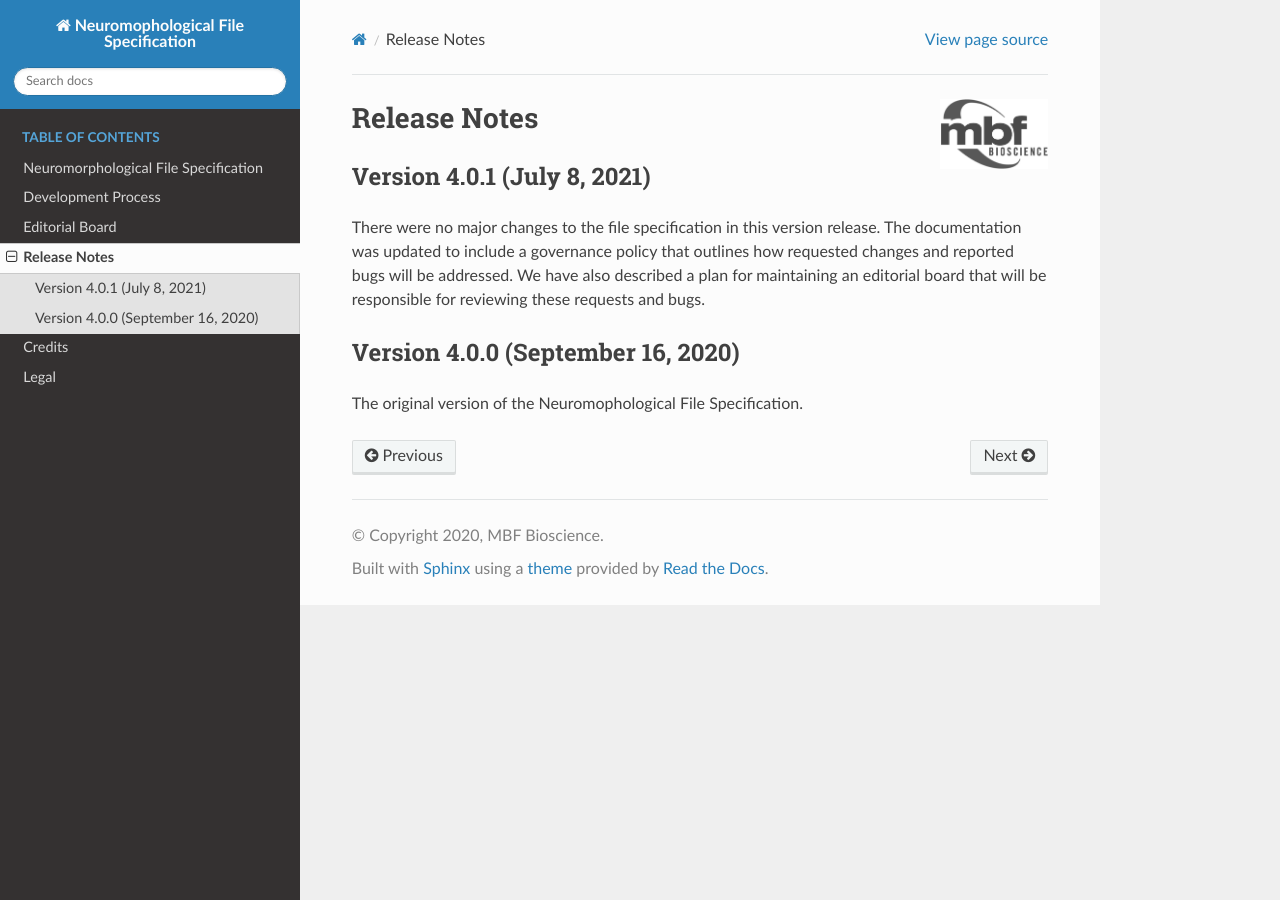
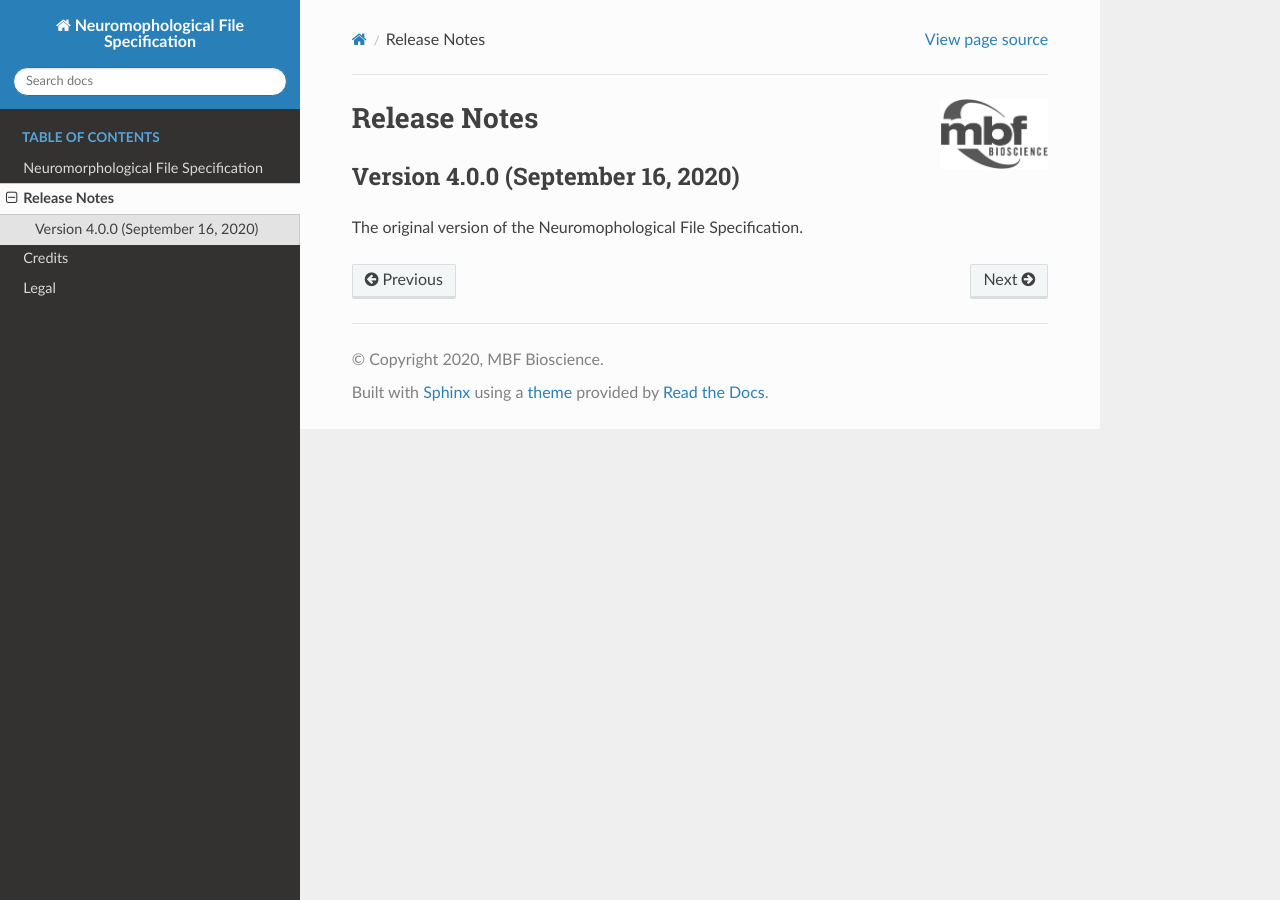
Before and after one commit to MBFBioscience/nmf-schema, a Sphinx documentation site: the page built from docs/source/Release.rst, in a window 1280 px wide. Built offline with Sphinx 7.4.7 and the Read the Docs theme 2.0.0, drawn with Linux system fonts in a browser that asks for light colours.

Commit message:
Add files via upload

```diff
--- a/docs/source/Credits.rst
+++ b/docs/source/Credits.rst
@@ -16,7 +16,3 @@ We would like to dedicate the publication of this file specification to the memo
 Authors
 ^^^^^^^
 Angstman, P. J., Tappan, S. J., Sullivan, A. E., Thomas, G. C., Rodriguez, A., Hoppes, D. M., Abdul-Karim, M. A., Heal, M. L., Glaser, J.R
-
-How to cite Neuromorphological File Format
-^^^^^^^^^^^^^^^^^^^^^^^^^^^^^^^^^^^^^^^^^^
-Angstman, P. J., Tappan, S. J., Sullivan, A. E., Thomas, G. C., Rodriguez, A., Hoppes, D. M., Abdul-Karim, M. A., Heal, M. L., Glaser, J.R. (2020). Neuromorphological File Specification version  4.0.0. Neuromorphological File Specification. Retrieved Month Date, Year from https://neuromorphological-file-specification.readthedocs.io/en/latest/NMF.html
--- a/docs/source/Release.rst
+++ b/docs/source/Release.rst
@@ -8,13 +8,9 @@
 Release Notes
 =============
 
-Version 4.0.1 (July 8, 2021)
-----------------------------------
-
-There were no major changes to the file specification in this version release. The documentation was updated to include a governance policy that outlines how requested changes and reported bugs will be addressed. We have also described a plan for maintaining an editorial board that will be responsible for reviewing these requests and bugs.
 
 Version 4.0.0 (September 16, 2020)
-----------------------------------
+^^^^^^^^^^^^^^^^^^^^^^^^^^^^^^^^^^^^^^^^^^^^
 
 
 The original version of the Neuromophological File Specification.
--- a/docs/source/contents.rst
+++ b/docs/source/contents.rst
@@ -13,18 +13,18 @@ Welcome to the Neuromorphological File Specification
 
 
 .. toctree::
-   :maxdepth: 1
+   :maxdepth: 5
    :caption: Table of Contents
 
    NMF
-   Development
-   Election
    Release
    Credits
    Legal
 
+
 Indices and tables
 ==================
 
+* :ref:`genindex`
 * :ref:`modindex`
 * :ref:`search`
```
Also changed, not shown: docs/source/index.rst (+1 -43 lines), docs/source/Legal.rst (line endings or trailing spaces), docs/source/NMF.rst (line endings or trailing spaces).
